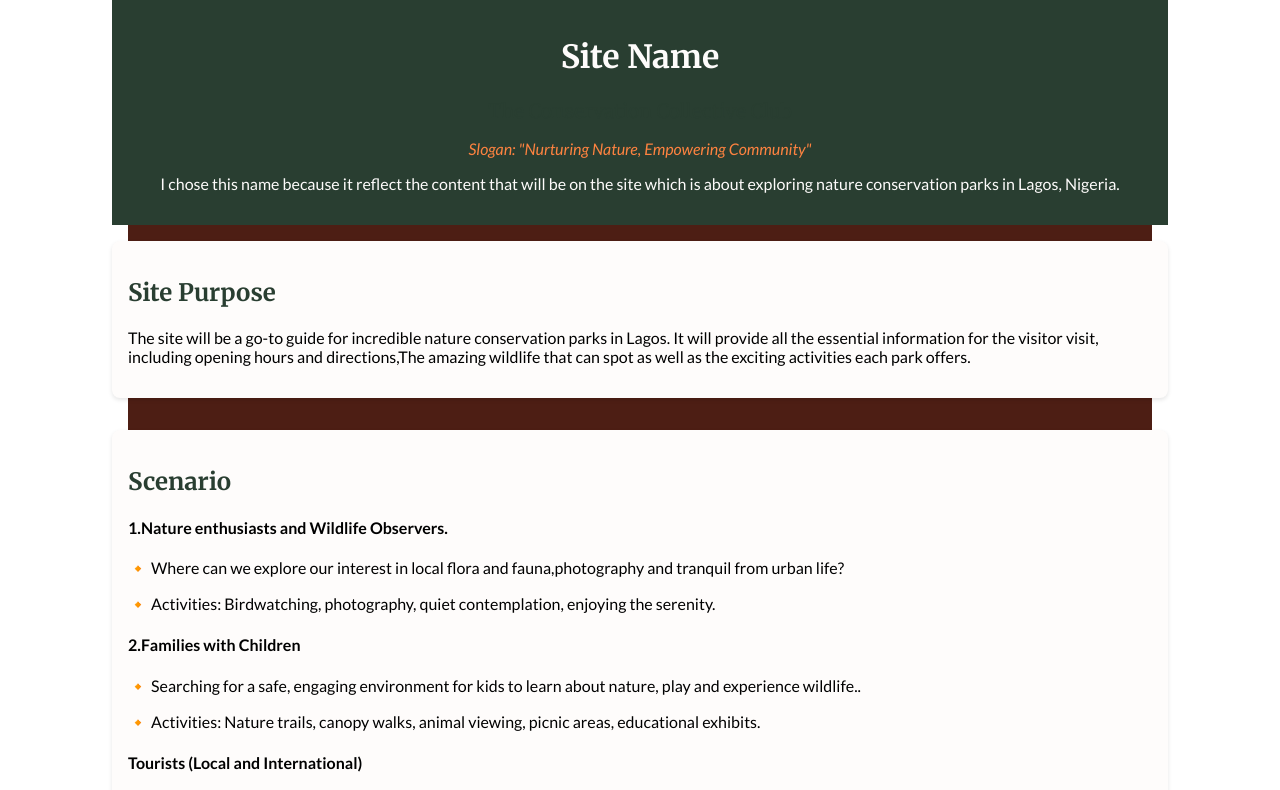
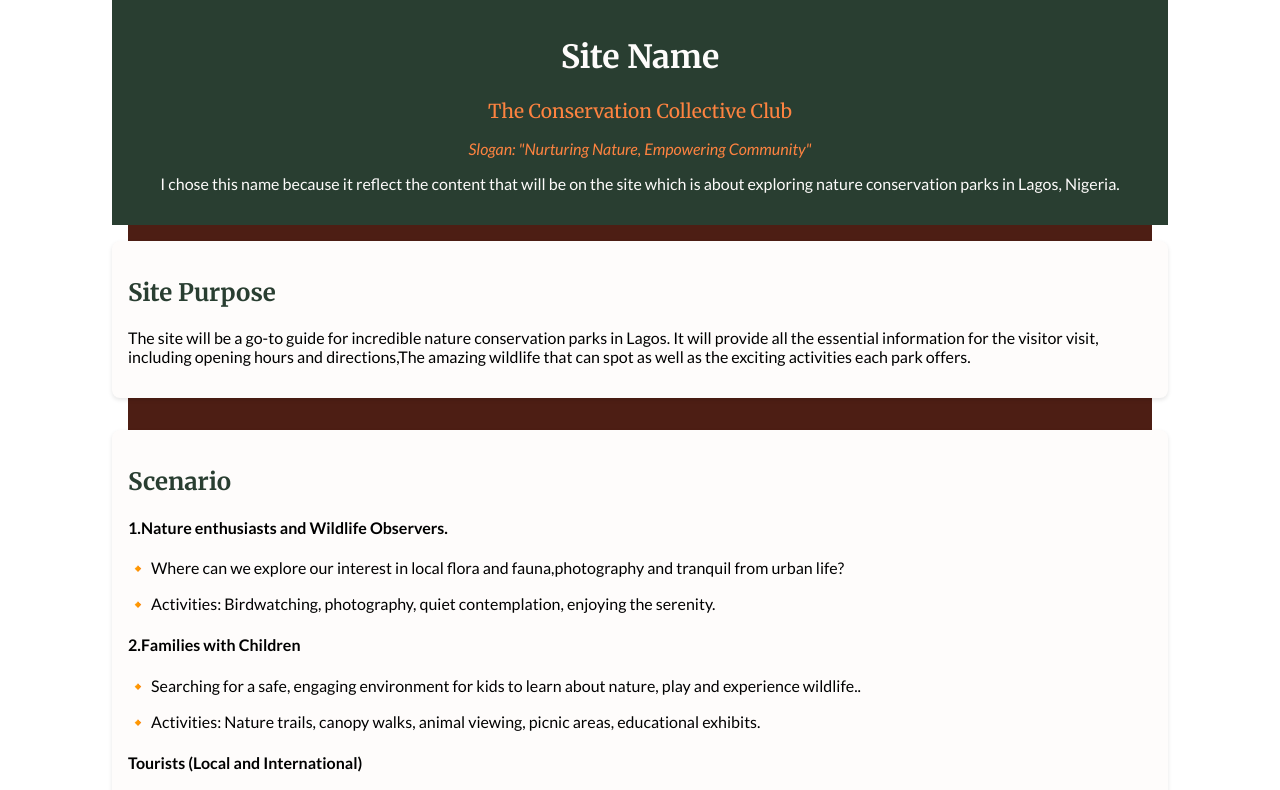
Before and after one commit to Damilolaadefenwa/wdd131, a plain HTML site: page project/siteplan.html in a window 1280 px wide. Shown: the top 790 px of the page. Drawn offline with Linux system fonts and the light colour scheme.

Commit message:
edited color constrasry 02

```diff
--- a/project/styles/sitePlan.css
+++ b/project/styles/sitePlan.css
@@ -47,6 +47,7 @@ header h2 {
     font-family: var(--merriweather-regular-font-family);
     font-size: 1.2rem;
     font-weight: 400;
+    color: var(--Crayola);
 }
 
 a {
```
